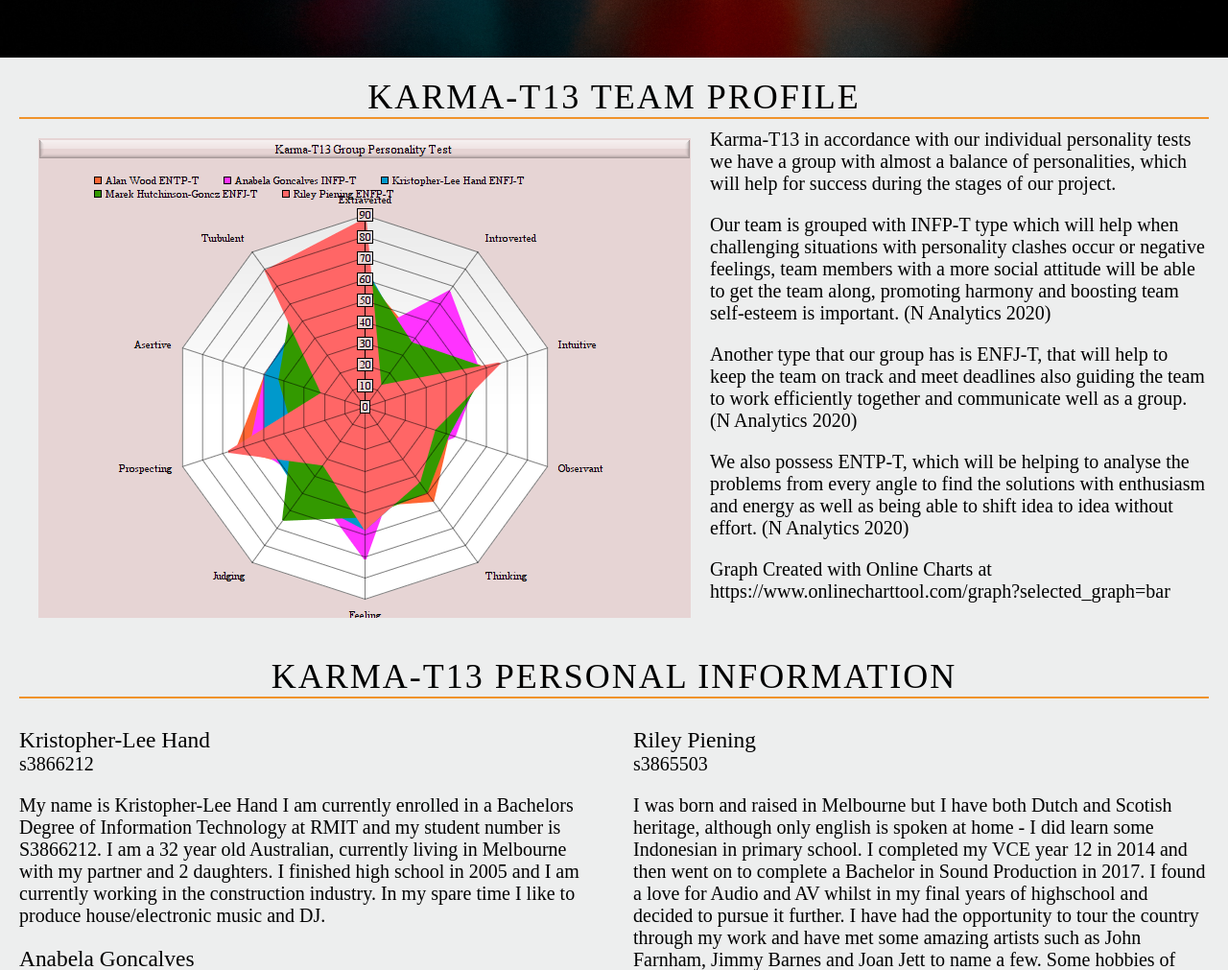
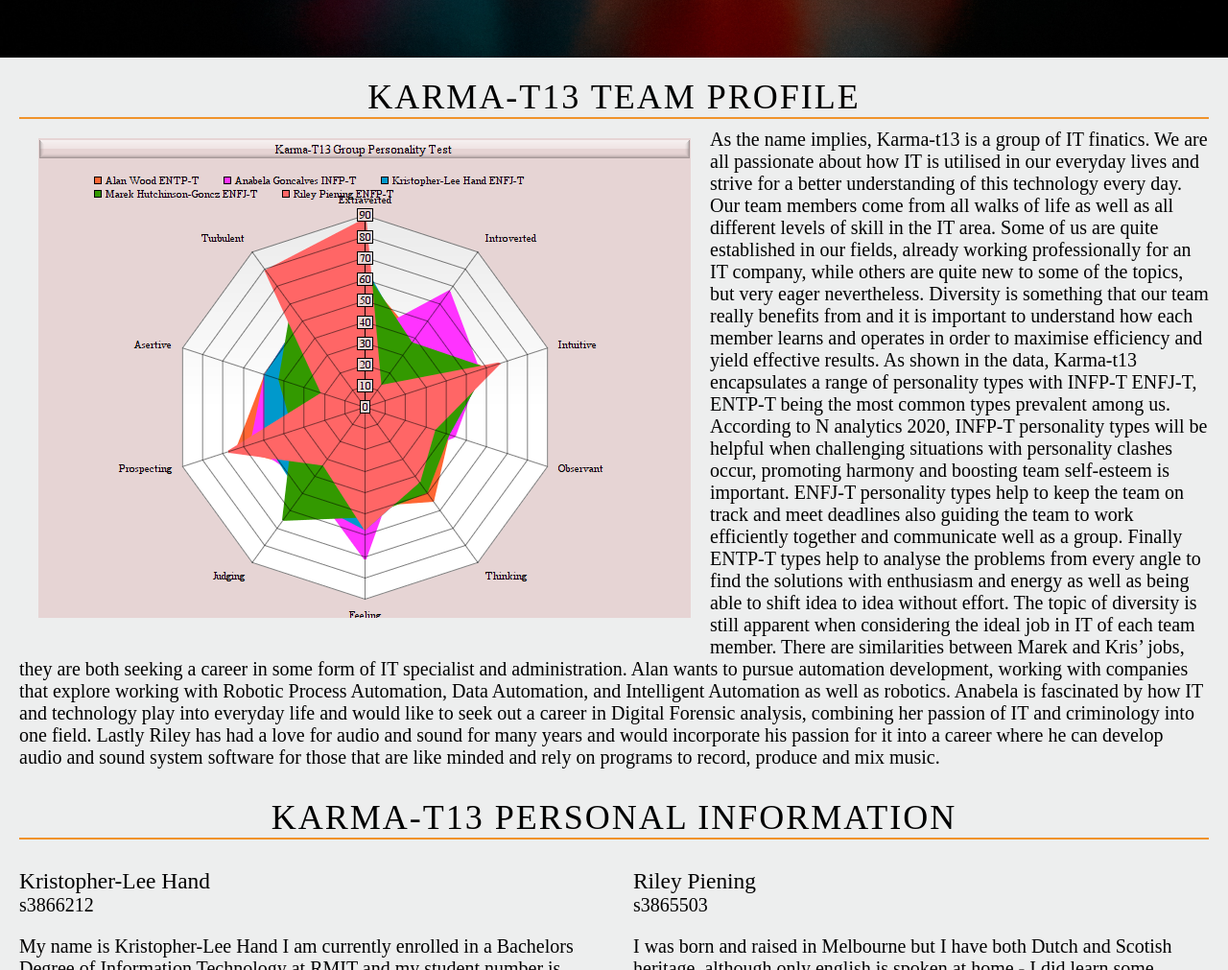
Before and after one commit to karma-t13/IT_Fanatics, a plain HTML site: page index.html in a window 1280 px wide. Shown: the part 740-1751 px from the top of the page at 96% size. Drawn offline with Linux system fonts and the light colour scheme.

Commit message:
Add files via upload

```diff
--- a/index.html
+++ b/index.html
@@ -40,15 +40,10 @@
 		<div class="per-info" id="img-align">
 			<h2>Karma-T13 Team Profile</h2>
 			<img src="img/small.png" align="left" alt="Karma-T13 personally graph">
-			<p>Karma-T13 in accordance with our individual personality tests we have a group with almost a balance of personalities, which will help for success during the stages of our project.
-			</p><p>
-			Our team is grouped with INFP-T type which will help when challenging situations with personality clashes occur or negative feelings, team members with a more social attitude will be able to get the team along, promoting harmony and boosting team self-esteem is important. (N Analytics 2020)
- 			</p><p>
-			Another type that our group has is ENFJ-T, that will help to keep the team on track and meet deadlines also guiding the team to work efficiently together and communicate well as a group. (N Analytics 2020)
-			</p><p>
-			We also possess ENTP-T, which will be helping to analyse the problems from every angle to find the solutions with enthusiasm and energy as well as being able to shift idea to idea without effort. (N Analytics 2020)</p>
-
-			<p>Graph Created with Online Charts at https://www.onlinecharttool.com/graph?selected_graph=bar</p>
+			<p>As the name implies, Karma-t13 is a group of IT finatics. We are all passionate about how IT is utilised in our everyday lives and strive for a better understanding of this technology every day. Our team members come from all walks of life as well as all different levels of skill in the IT area. Some of us are quite established in our fields, already working professionally for an IT company, while others are quite new to some of the topics, but very eager nevertheless. Diversity is something that our team really benefits from and it is important to understand how each member learns and operates in order to maximise efficiency and yield effective results.
+			As shown in the data, Karma-t13 encapsulates a range of personality types with INFP-T ENFJ-T, ENTP-T being the most common types prevalent among us. According to N analytics 2020, INFP-T personality types will be helpful when challenging situations with personality clashes occur, promoting harmony and boosting team self-esteem is important.
+			ENFJ-T personality types help to keep the team on track and meet deadlines also guiding the team to work efficiently together and communicate well as a group. Finally ENTP-T types help to analyse the problems from every angle to find the solutions with enthusiasm and energy as well as being able to shift idea to idea without effort.
+			The topic of diversity is still apparent when considering the ideal job in IT of each team member. There are similarities between Marek and Kris’ jobs, they are both seeking a career in some form of IT specialist and administration. Alan wants to pursue automation development, working with companies that explore working with Robotic Process Automation, Data Automation, and Intelligent Automation as well as robotics. Anabela is fascinated by how IT and technology play into everyday life and would like to seek out a career in Digital Forensic analysis, combining her passion of IT and criminology into one field. Lastly Riley has had a love for audio and sound for many years and would incorporate his passion for it into a career where he can develop audio and sound system software for those that are like minded and rely on programs to record, produce and mix music.</p>
 		</div>
 
 		<div class="clr"></div>
```
